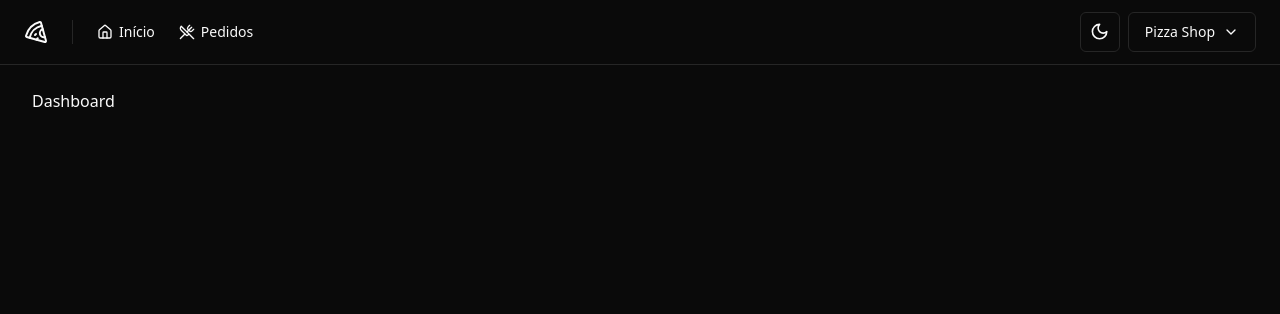
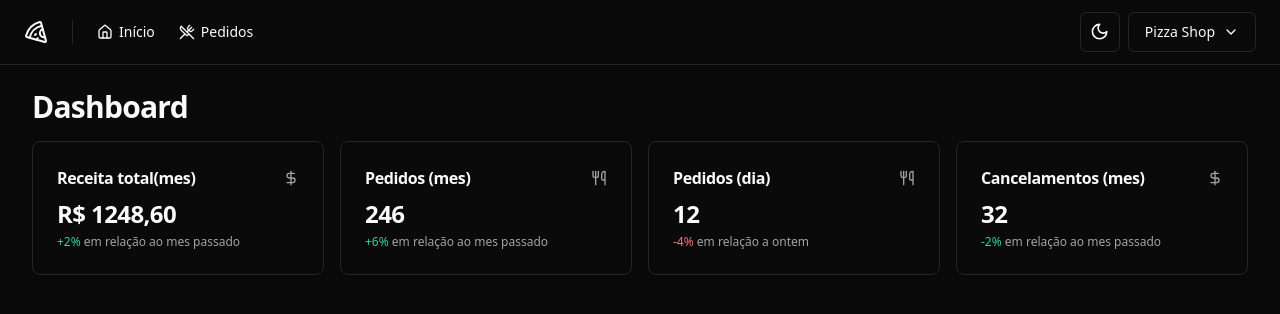
Before and after one commit to andreenakashima/pizzashop-web, a React (Vite) app: page / in a window 1280 px wide. Shown: the top 314 px of the page. Built offline with nearby package versions, Linux system fonts and the light colour scheme.

Commit message:
dashboard page

```diff
--- /dev/null
+++ b/src/components/ui/card.tsx
@@ -0,0 +1,79 @@
+import * as React from "react"
+
+import { cn } from "@/lib/utils"
+
+const Card = React.forwardRef<
+  HTMLDivElement,
+  React.HTMLAttributes<HTMLDivElement>
+>(({ className, ...props }, ref) => (
+  <div
+    ref={ref}
+    className={cn(
+      "rounded-lg border bg-card text-card-foreground shadow-sm",
+      className
+    )}
+    {...props}
+  />
+))
+Card.displayName = "Card"
+
+const CardHeader = React.forwardRef<
+  HTMLDivElement,
+  React.HTMLAttributes<HTMLDivElement>
+>(({ className, ...props }, ref) => (
+  <div
+    ref={ref}
+    className={cn("flex flex-col space-y-1.5 p-6", className)}
+    {...props}
+  />
+))
+CardHeader.displayName = "CardHeader"
+
+const CardTitle = React.forwardRef<
+  HTMLParagraphElement,
+  React.HTMLAttributes<HTMLHeadingElement>
+>(({ className, ...props }, ref) => (
+  <h3
+    ref={ref}
+    className={cn(
+      "text-2xl font-semibold leading-none tracking-tight",
+      className
+    )}
+    {...props}
+  />
+))
+CardTitle.displayName = "CardTitle"
+
+const CardDescription = React.forwardRef<
+  HTMLParagraphElement,
+  React.HTMLAttributes<HTMLParagraphElement>
+>(({ className, ...props }, ref) => (
+  <p
+    ref={ref}
+    className={cn("text-sm text-muted-foreground", className)}
+    {...props}
+  />
+))
+CardDescription.displayName = "CardDescription"
+
+const CardContent = React.forwardRef<
+  HTMLDivElement,
+  React.HTMLAttributes<HTMLDivElement>
+>(({ className, ...props }, ref) => (
+  <div ref={ref} className={cn("p-6 pt-0", className)} {...props} />
+))
+CardContent.displayName = "CardContent"
+
+const CardFooter = React.forwardRef<
+  HTMLDivElement,
+  React.HTMLAttributes<HTMLDivElement>
+>(({ className, ...props }, ref) => (
+  <div
+    ref={ref}
+    className={cn("flex items-center p-6 pt-0", className)}
+    {...props}
+  />
+))
+CardFooter.displayName = "CardFooter"
+
+export { Card, CardHeader, CardFooter, CardTitle, CardDescription, CardContent }
--- a/src/pages/app/dashboard.tsx
+++ /dev/null
@@ -1,10 +0,0 @@
-import { Helmet } from "react-helmet-async";
-
-export function Dashboard() {
-	return (
-		<>
-			<Helmet title="Dashboard" />
-			<h1>Dashboard</h1>
-		</>
-	);
-}
--- /dev/null
+++ b/src/pages/app/dashboard/dashboard.tsx
@@ -0,0 +1,24 @@
+import { Helmet } from "react-helmet-async";
+
+import { DayOrdersAmountCard } from "./day-orders-amout-card";
+import { MonthCanceledOrdersAmountCard } from "./month-canceled-orders-amount-card";
+import { MonthOrdersAmountCard } from "./month-orders-amount-card";
+import { MonthRevenueCard } from "./month-revenue-card";
+
+export function Dashboard() {
+	return (
+		<>
+			<Helmet title="Dashboard" />
+			<div className="flex flex-col gap-4">
+				<h1 className="text-3xl font-bold tracking-tight">Dashboard</h1>
+
+				<div className="grid grid-cols-4 gap-4">
+					<MonthRevenueCard />
+					<MonthOrdersAmountCard />
+					<DayOrdersAmountCard />
+					<MonthCanceledOrdersAmountCard />
+				</div>
+			</div>
+		</>
+	);
+}
--- /dev/null
+++ b/src/pages/app/dashboard/day-orders-amout-card.tsx
@@ -0,0 +1,22 @@
+import { Utensils } from "lucide-react";
+
+import { Card, CardContent, CardHeader, CardTitle } from "@/components/ui/card";
+
+export function DayOrdersAmountCard() {
+	return (
+		<Card>
+			<CardHeader className="flex-row items-center justify-between space-y-0 pb-2">
+				<CardTitle className="text-base font-semibold">Pedidos (dia)</CardTitle>
+				<Utensils className="h-4 w-4 text-muted-foreground" />
+			</CardHeader>
+
+			<CardContent className="space-y-1">
+				<span className="text-2xl font-bold tracking-tight">12</span>
+				<p className="text-xs text-muted-foreground">
+					<span className="text-rose-500 dark:text-rose-400">-4% </span> em
+					relação a ontem
+				</p>
+			</CardContent>
+		</Card>
+	);
+}
--- /dev/null
+++ b/src/pages/app/dashboard/month-canceled-orders-amount-card.tsx
@@ -0,0 +1,24 @@
+import { DollarSign } from "lucide-react";
+
+import { Card, CardContent, CardHeader, CardTitle } from "@/components/ui/card";
+
+export function MonthCanceledOrdersAmountCard() {
+	return (
+		<Card>
+			<CardHeader className="flex-row items-center justify-between space-y-0 pb-2">
+				<CardTitle className="text-base font-semibold">
+					Cancelamentos (mes)
+				</CardTitle>
+				<DollarSign className="h-4 w-4 text-muted-foreground" />
+			</CardHeader>
+
+			<CardContent className="space-y-1">
+				<span className="text-2xl font-bold tracking-tight">32</span>
+				<p className="text-xs text-muted-foreground">
+					<span className="text-emerald-500 dark:text-emerald-400">-2% </span>{" "}
+					em relação ao mes passado
+				</p>
+			</CardContent>
+		</Card>
+	);
+}
--- /dev/null
+++ b/src/pages/app/dashboard/month-orders-amount-card.tsx
@@ -0,0 +1,22 @@
+import { Utensils } from "lucide-react";
+
+import { Card, CardContent, CardHeader, CardTitle } from "@/components/ui/card";
+
+export function MonthOrdersAmountCard() {
+	return (
+		<Card>
+			<CardHeader className="flex-row items-center justify-between space-y-0 pb-2">
+				<CardTitle className="text-base font-semibold">Pedidos (mes)</CardTitle>
+				<Utensils className="h-4 w-4 text-muted-foreground" />
+			</CardHeader>
+
+			<CardContent className="space-y-1">
+				<span className="text-2xl font-bold tracking-tight">246</span>
+				<p className="text-xs text-muted-foreground">
+					<span className="text-emerald-500 dark:text-emerald-400">+6% </span>{" "}
+					em relação ao mes passado
+				</p>
+			</CardContent>
+		</Card>
+	);
+}
--- /dev/null
+++ b/src/pages/app/dashboard/month-revenue-card.tsx
@@ -0,0 +1,24 @@
+import { DollarSign } from "lucide-react";
+
+import { Card, CardContent, CardHeader, CardTitle } from "@/components/ui/card";
+
+export function MonthRevenueCard() {
+	return (
+		<Card>
+			<CardHeader className="flex-row items-center justify-between space-y-0 pb-2">
+				<CardTitle className="text-base font-semibold">
+					Receita total(mes)
+				</CardTitle>
+				<DollarSign className="h-4 w-4 text-muted-foreground" />
+			</CardHeader>
+
+			<CardContent className="space-y-1">
+				<span className="text-2xl font-bold tracking-tight">R$ 1248,60</span>
+				<p className="text-xs text-muted-foreground">
+					<span className="text-emerald-500 dark:text-emerald-400">+2% </span>{" "}
+					em relação ao mes passado
+				</p>
+			</CardContent>
+		</Card>
+	);
+}
--- a/src/routes.tsx
+++ b/src/routes.tsx
@@ -2,7 +2,7 @@
 
 import { AppLayout } from "./pages/_layouts/app";
 import { AuthLayout } from "./pages/_layouts/auth";
-import { Dashboard } from "./pages/app/dashboard";
+import { Dashboard } from "./pages/app/dashboard/dashboard";
 import { Orders } from "./pages/app/orders/orders";
 import { SignIn } from "./pages/auth/sign-in";
 import { SignUp } from "./pages/auth/sign-up";
```
